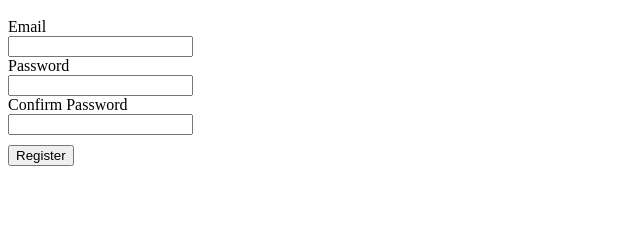
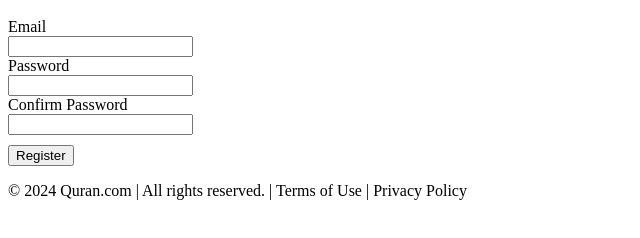
Before and after one commit to Cleverprogramer/quraan-clone, a plain HTML site: page register.html in a window 1280 px wide. Shown: the part 46-284 px from the top of the page, without its empty margins (0-640 px from the left). Drawn offline with Linux system fonts and the light colour scheme.

Commit message:
Add footer to register page

```diff
--- a/register.html
+++ b/register.html
@@ -55,5 +55,13 @@
         </div>
       </div>
     </main>
+    <div class="footer">
+      <div class="container">
+        <p>
+          © 2024 Quran.com | All rights reserved. | Terms of Use | Privacy
+          Policy
+        </p>
+      </div>
+    </div>
   </body>
 </html>
```
